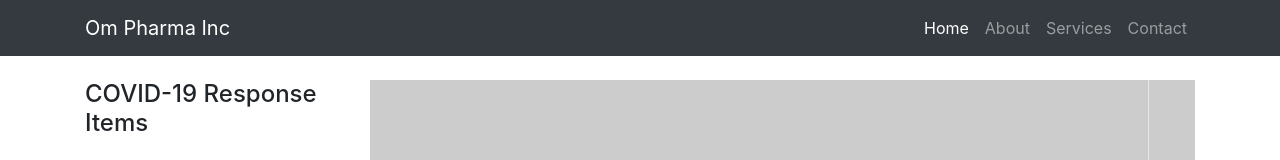
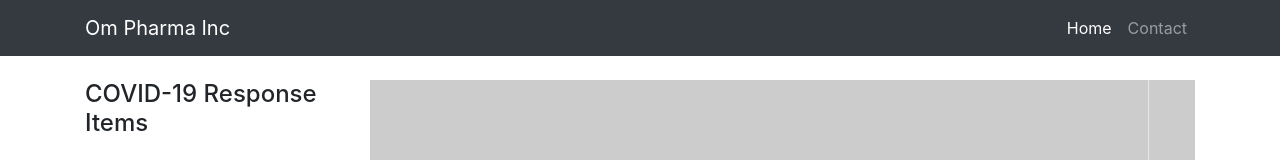
Before and after one commit to akandi9avish/akandi9avish.github.io, a website: page index.html in a window 1280 px wide. Shown: the top 160 px of the page. Drawn offline with Linux system fonts and the light colour scheme; placeholder pictures from the web are drawn by us.

Commit message:
Update index.html

```diff
--- a/index.html
+++ b/index.html
@@ -33,12 +33,6 @@
             <a class="nav-link" href="#">Home
               <span class="sr-only">(current)</span>
             </a>
-          </li>
-          <li class="nav-item">
-            <a class="nav-link" href="#">About</a>
-          </li>
-          <li class="nav-item">
-            <a class="nav-link" href="#">Services</a>
           </li>
           <li class="nav-item">
             <a class="nav-link" href="#">Contact</a>
```
